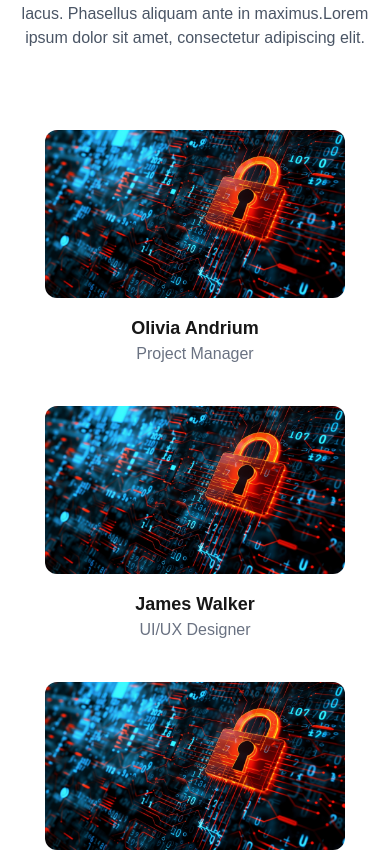
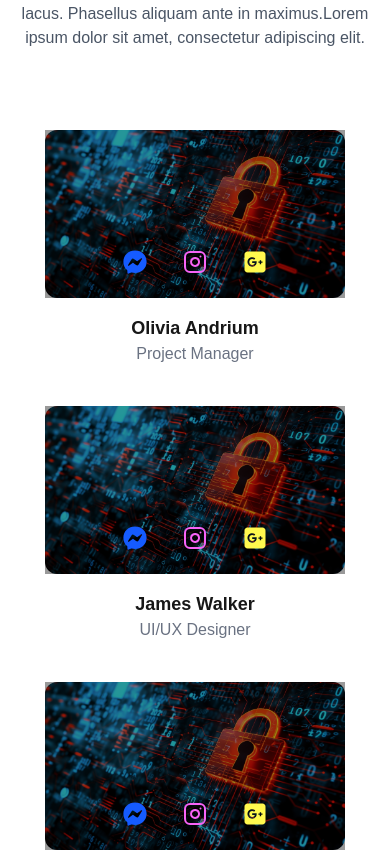
Before and after one commit to HenryNguyen123/nextjs-e-ecomme, a Next.js app: page / in a window 390 px wide. Shown: the part 3900-4752 px from the top of the page. Built offline with nearby package versions, Linux system fonts and the light colour scheme; no server answers.

Commit message:
create our component 23

```diff
--- a/app/components/home/our/ItemOur.component.tsx
+++ b/app/components/home/our/ItemOur.component.tsx
@@ -54,9 +54,10 @@ const ItemOur:React.FC = () => {
                 flex items-end justify-center gap-4
                 pb-6
                 bg-black/40
-                opacity-0
+                opacity-100
                 group-hover:opacity-100
                 transition-opacity duration-300
+                md:opacity-0
               "
             >
               <Link href={profile.fb}>
```
